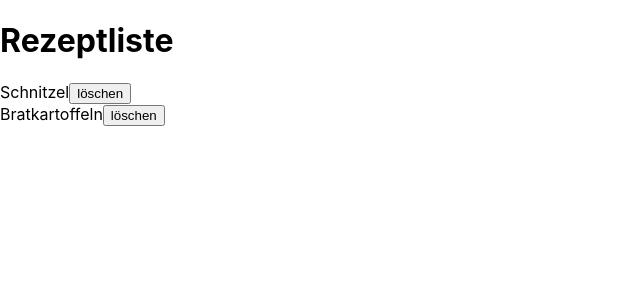
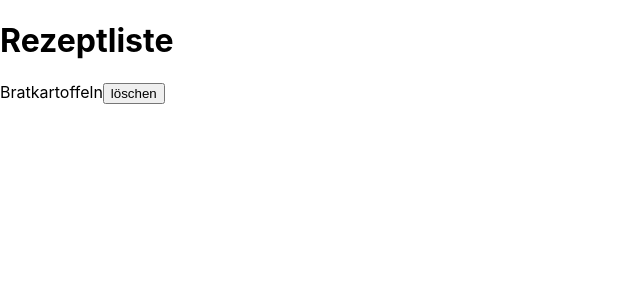
Before and after one commit to PeterBurbach1710/cookbook, a React (Create React App) app: page / in a window 1280 px wide. Shown: the top 300 px of the page, without its empty margins (0-640 px from the left). Built offline with nearby package versions, Linux system fonts and the light colour scheme; data requests are answered from the project's data file.

Commit message:
added delete call

```diff
--- a/data.json
+++ b/data.json
@@ -1,26 +1,5 @@
 {
   "recipe": [
-      {
-        "id": 1,
-        "title": "Schnitzel",
-        "ingredients": [
-          {
-            "title": "Fleisch",
-            "amount": 1,
-            "unit": "kg"
-          },
-          {
-            "title": "Panade",
-            "amount": 0.5,
-            "unit": "kg"
-          }
-        ],
-        "steps": [
-          "panieren",
-          "braten"
-        ],
-        "rating": 5
-      },
     {
       "id": 2,
       "title": "Bratkartoffeln",
--- a/src/RecipeList.tsx
+++ b/src/RecipeList.tsx
@@ -17,11 +17,16 @@ function RecipeList() : React.ReactElement {
         fetchData();
     }, []);
 
-    function handleDelete(id: number) {
-        setRecipes((prevRecipes) => {
-            return prevRecipes.filter((recipe) => recipe.id !== id);
-        });
-
+    async function handleDelete(id: number) {
+        try {
+            await axios.delete('http://localhost:3001/recipe/' + id);
+            setRecipes((prevRecipes) => {
+                return prevRecipes.filter((recipe) => recipe.id !== id);
+            });
+        } catch (e) {
+            console.error("Beim Löschen ist ein Fehler aufgetreten: " + e);
+            alert("Beim Löschen ist ein Fehler aufgetreten: " + e);
+        }
     }
 
     return (
```
Lines whose indentation alone changed are shown as unchanged.
